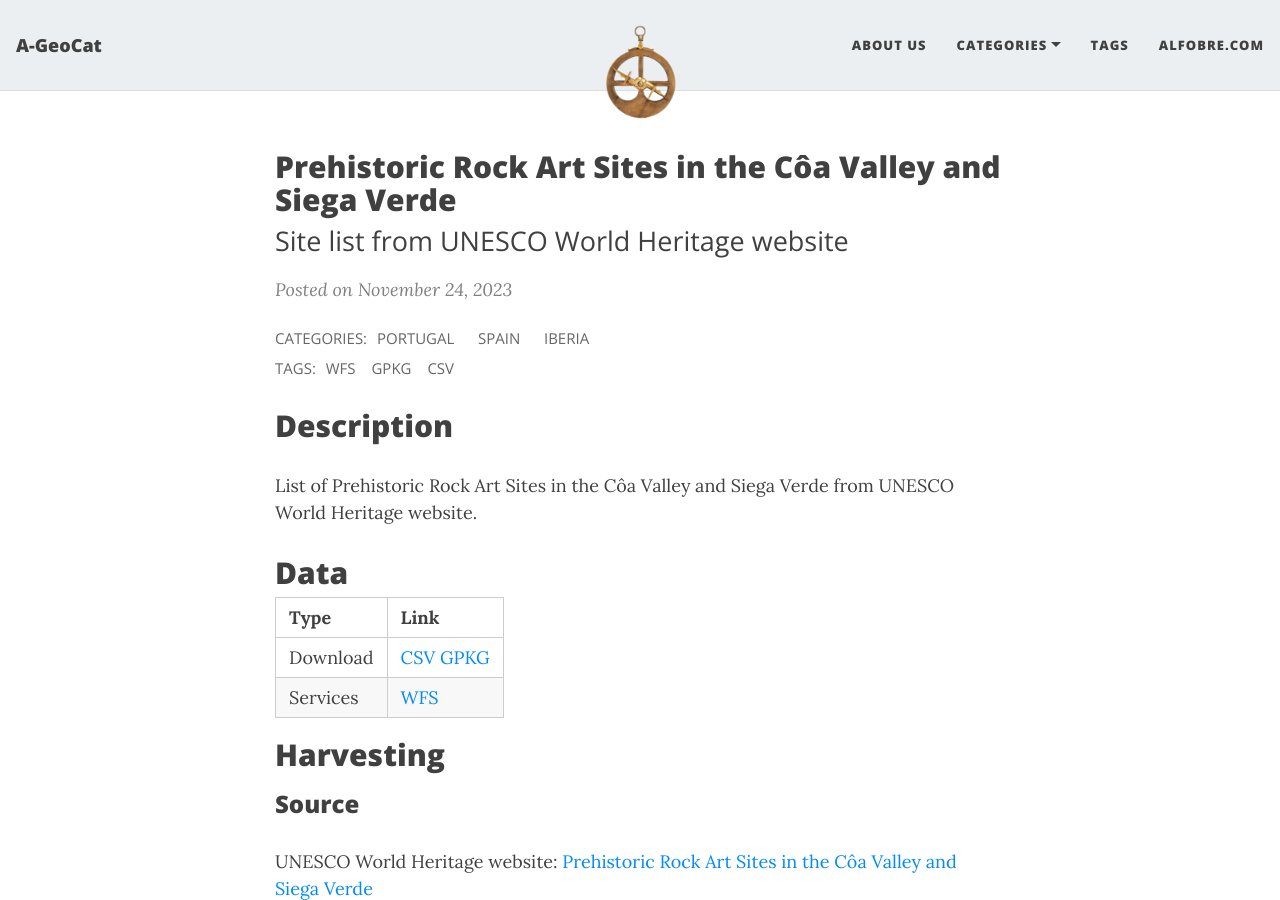
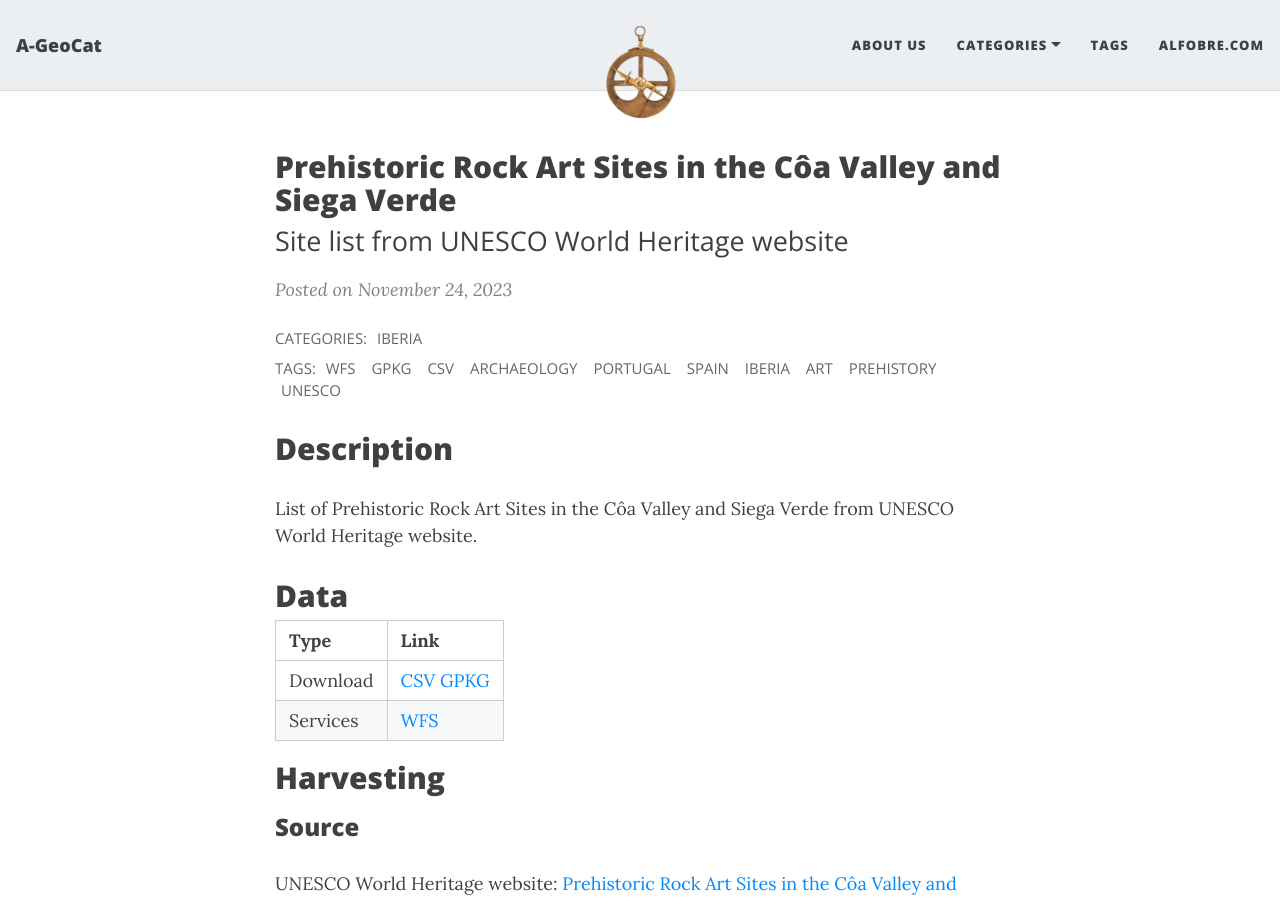
Before and after one commit to projetoalfobre/a-geocat, a Jekyll site: the page built from _posts/2023-11-24-Prehistoric-Rock-Art-Sites-in-the-Coa-Valley-and-Siega-Verde.md, in a window 1280 px wide and 900 px high. Built offline with Jekyll 4.4.1, drawn with Linux system fonts in a browser that asks for light colours; nearby versions of some CDN libraries.

Commit message:
Update 2023-11-24-Prehistoric-Rock-Art-Sites-in-the-Coa-Valley-and-Siega-Verde.md

```diff
--- a/_posts/2023-11-24-Prehistoric-Rock-Art-Sites-in-the-Coa-Valley-and-Siega-Verde.md
+++ b/_posts/2023-11-24-Prehistoric-Rock-Art-Sites-in-the-Coa-Valley-and-Siega-Verde.md
@@ -5,9 +5,9 @@ subtitle: Site list from UNESCO World Heritage website
 cover-img:
 thumbnail-img:
 share-img:
-tags: [wfs, gpkg, csv]
+tags: [wfs, gpkg, csv, archaeology, portugal, spain, iberia, art, prehistory, unesco]
 author:
-categories: [Portugal, Spain, Iberia]
+categories: [Iberia]
 ---
 
 ## Description
```
